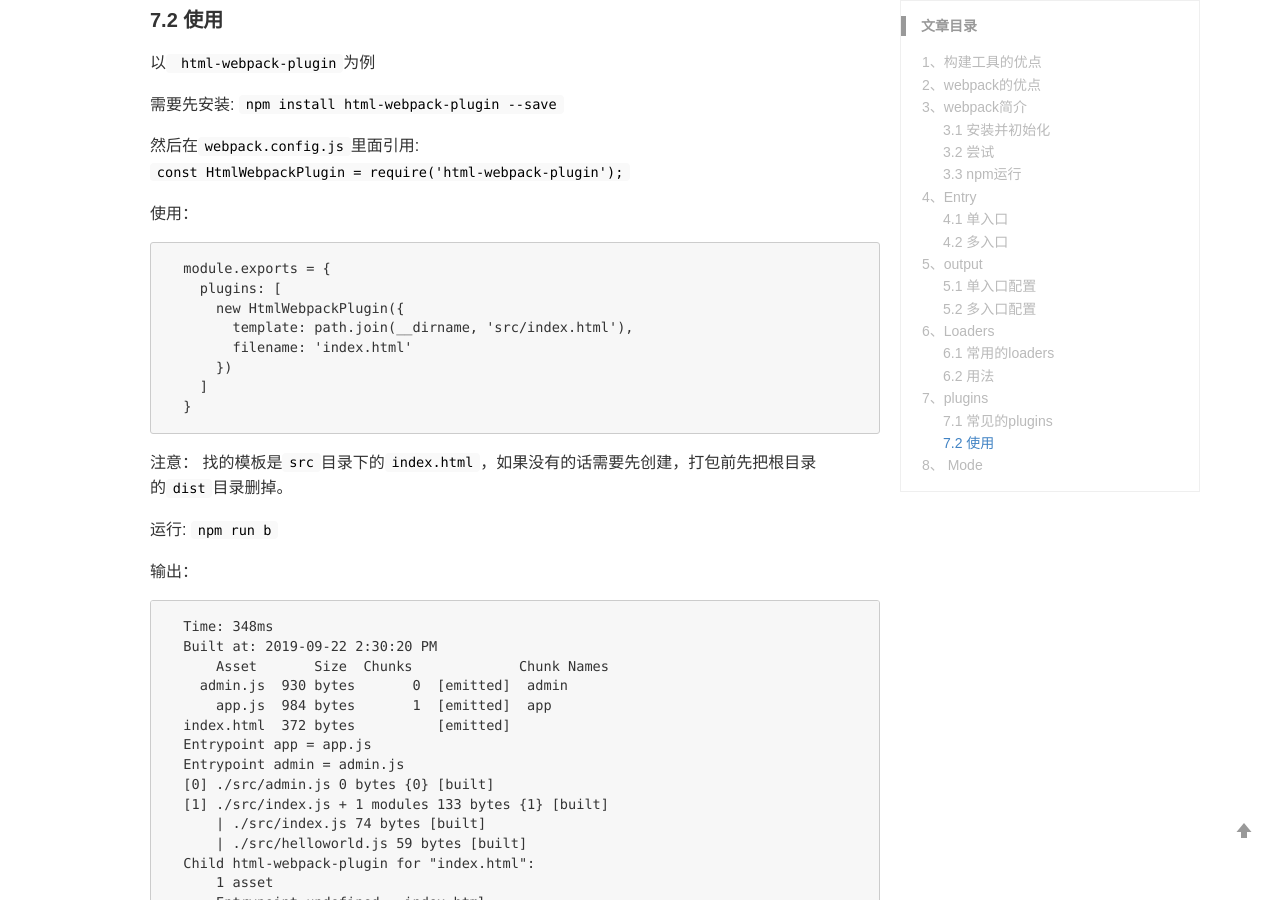
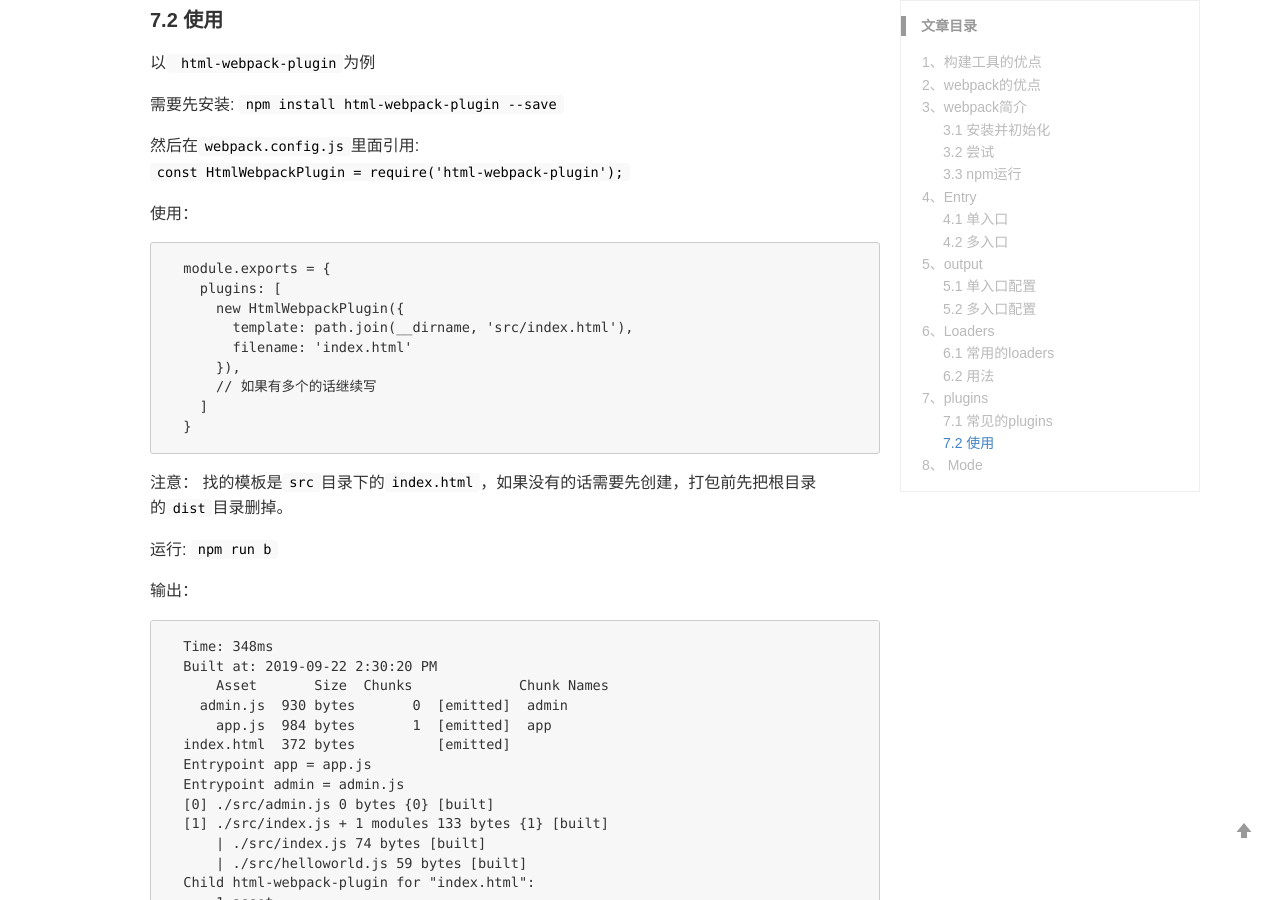
Before and after one commit to LB-nan/cat-Said, a Jekyll site: the page built from _posts/2019-09-18-webpack.md, in a window 1280 px wide and 900 px high, scrolled down 5617 px. Built offline with Jekyll 4.4.1, drawn with Linux system fonts in a browser that asks for light colours; comment, search, counter and statistics services are not loaded.

Commit message:
webpack入门

````diff
--- a/_posts/2019-09-18-webpack.md
+++ b/_posts/2019-09-18-webpack.md
@@ -267,7 +267,8 @@
       new HtmlWebpackPlugin({
         template: path.join(__dirname, 'src/index.html'),
         filename: 'index.html'
-      })
+      }),
+      // 如果有多个的话继续写
     ]
   }
 ```
````
